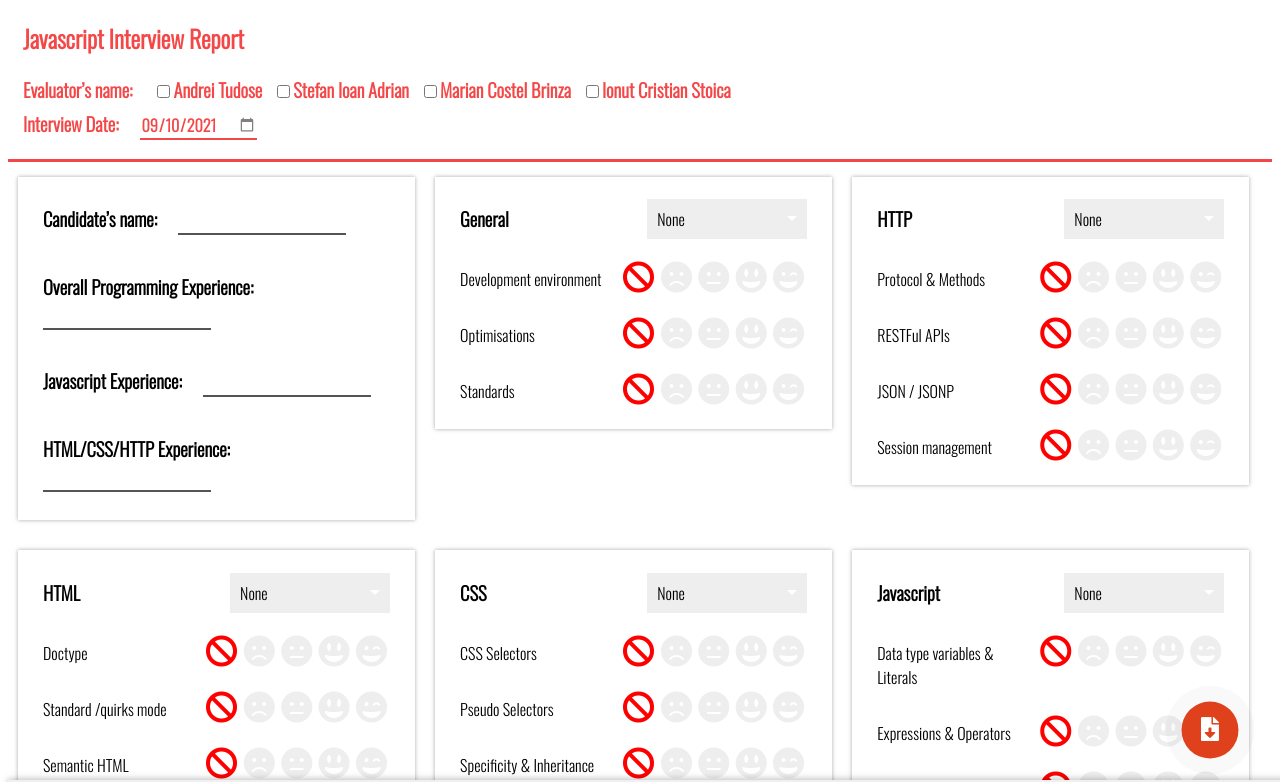
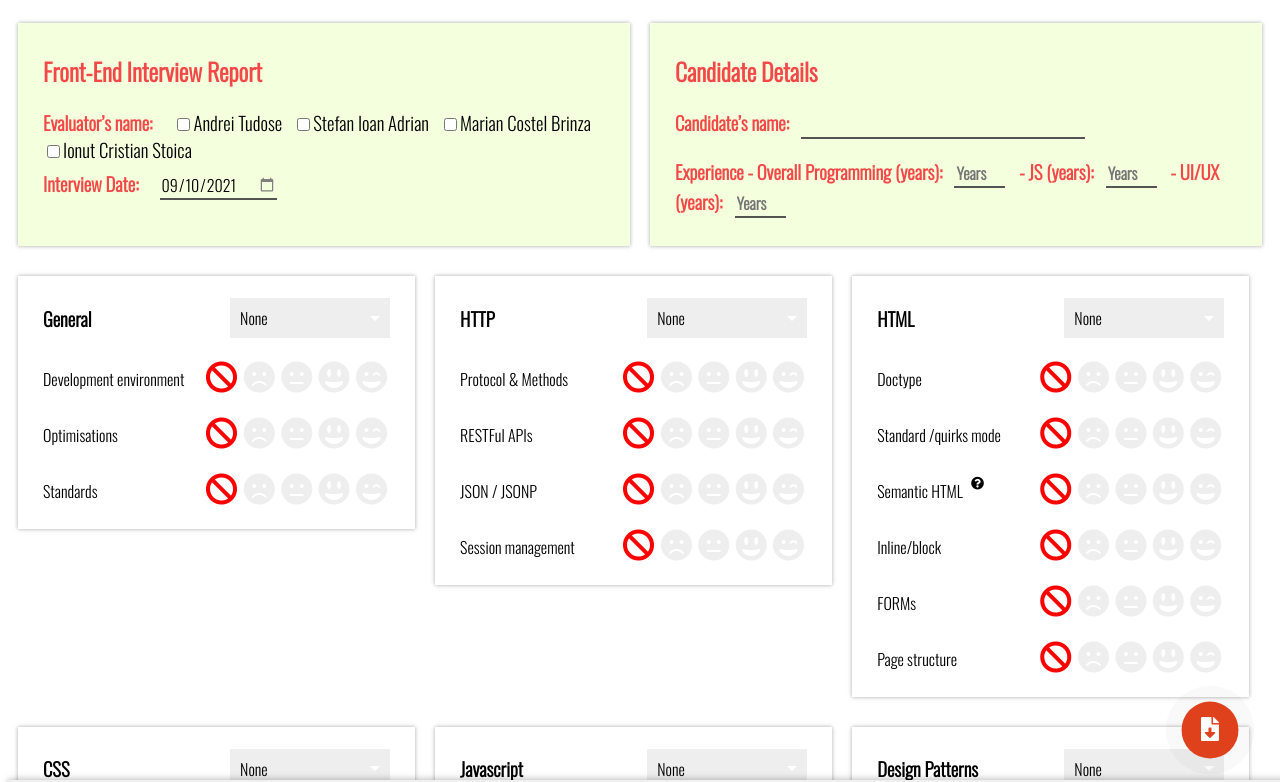
Before and after one commit to andreitudose7/endava-report-generator-ui, a Vue app: page / in a window 1280 px wide. Shown: the top 782 px of the page. Built offline with nearby package versions, Linux system fonts and the light colour scheme.

Commit message:
Code Refactoring + Form Structure Changed + CSS

```diff
--- a/src/App.vue
+++ b/src/App.vue
@@ -1,6 +1,7 @@
 <template>
-  <header>
-    <h2> Javascript Interview Report </h2>
+  <header style="display: flex; justify-content: space-between;">
+    <section>
+      <h2> Front-End Interview Report </h2>
       <h3>
         <div>
           <label :style="{marginRight: '17px'}"> Evaluator’s name: </label>
@@ -17,25 +18,23 @@
           Interview Date: <span :style="{marginLeft: '17px'}"> <input type="date" v-model="formValues.interviewDate" /> </span>
         </div>
       </h3>
-  </header>
+    </section>
     <section>
+      <h2> Candidate Details </h2>
       <h3>
-      <label :style="{marginRight: '17px'}"> Candidate’s name: </label>
-      <input type="text" v-model="formValues.candidateName" />
+        <label> Candidate’s name: </label>
+        <input type="text" style="margin-left: 8px; margin-right: 10px; width: 280px;" v-model="formValues.candidateName" />
       </h3>
       <h3>
-      <label :style="{marginRight: '17px'}"> Overall Programming Experience: </label>
-      <input type="text" v-model="formValues.overallExperience" />
-    </h3>
-    <h3>
-      <label :style="{marginRight: '17px'}"> Javascript Experience: </label>
-      <input type="text" v-model="formValues.jsExperience" />
-    </h3>
-    <h3>
-      <label :style="{marginRight: '17px'}"> HTML/CSS/HTTP Experience: </label>
-      <input type="text" v-model="formValues.cssHtmlHttpExperience" />
+        <label> Experience - Overall Programming (years): </label>
+        <input type="number" v-model="formValues.overallExperience" placeholder="Years" />
+        <label> - JS (years): </label>
+        <input type="number" v-model="formValues.jsExperience" placeholder="Years" />
+        <label> - UI/UX (years): </label>
+        <input type="number" v-model="formValues.cssHtmlHttpExperience" placeholder="Years" />
       </h3>
     </section>
+  </header>
   <section v-for="(category, categoryIndex) in formValues.evaluation" :key="category.areaName">
     <div style="display: flex; justify-content: space-between; align-items: center;">
       <h3>
@@ -46,9 +45,22 @@
           :message="category.description || 'No description yet'"
         />
       </h3>
-      <RatingDropdown
+      <Dropdown
         :widget-id="category.areaName + '-evaluation-dd'"
         v-model="formValues.evaluation[categoryIndex].points"
+        :dataSource="[{
+            label: 'None',
+            value: -1
+          }, {
+            label: 'Beginner',
+            value: 0
+          }, {
+            label: 'Intermediate',
+            value: 1,
+          }, {
+            label: 'Advanced',
+            value: 2
+          }]"
       />
     </div>
 
@@ -70,13 +82,78 @@
     </div>
   </section>
   <section>
-    <h3>
-      Grade <input type="text" v-model="formValues.evaluationGrade" style="margin: 0px 30px 0px 13px; width: 50px;" />
-      <input type="radio" id="candidateAccepted" name="candidateAcceptance" value="Accepted" v-model="formValues.evaluationStatus" />
-      <label for="candidateAccepted" class="evaluationStatusLabel"> Accepted </label>
-      <input type="radio" id="candidateRejected" name="candidateAcceptance" value="Rejected" v-model="formValues.evaluationStatus" />
-      <label for="candidateRejected" class="evaluationStatusLabel"> Rejected </label>
-    </h3>
+    <div style="display: inline-flex; align-items: center;">
+      <h3 style="margin-right: 25px;"> Grade </h3>
+      <Dropdown
+        widget-id="grade-selection-dd"
+        v-model="formValues.evaluationGrade"
+        extraClassName="grade-selection-dd"
+        :dataSource="[{
+            label: 'Rejected',
+            value: -1
+          }, {
+            label: 'Junior Developer (JT)',
+            value: 0
+          }, {
+            label: 'Developer (TL)',
+            value: 1,
+          }, {
+            label: 'Developer (ST)',
+            value: 2
+          }, {
+            label: 'Senior Developer (EN)',
+            value: 3
+          }, {
+            label: 'Senior Developer (SE)',
+            value: 4
+          }, {
+            label: 'Discipline Lead (CL)',
+            value: 5
+          }, {
+            label: 'Development Lead (CL)',
+            value: 6
+          }, {
+            label: 'Development Consultant (CL)',
+            value: 7
+          }, {
+            label: 'Design Lead (CL)',
+            value: 8
+          }, {
+            label: 'Senior Development Lead (SC)',
+            value: 9
+          }, {
+            label: 'Senior Development Consultant (SC)',
+            value: 10
+          }, {
+            label: 'Head of Development (SC)',
+            value: 11
+          }, {
+            label: 'Design Lead (SC)',
+            value: 12
+          }, {
+            label: 'Principal Development Consultant (ML)',
+            value: 13
+          }, {
+            label: 'Head of Development (ML)',
+            value: 14
+          }, {
+            label: 'Discipline Lead (ML)',
+            value: 15
+          }, {
+            label: 'Design Authority (ML)',
+            value: 16
+          }, {
+            label: 'Group Head of Development (SM)',
+            value: 17
+          }, {
+            label: 'Group Head of Code Quality (SM)',
+            value: 18
+          }, {
+            label: 'Design Authority (SM)',
+            value: 19
+          }]"
+      />
+    </div>
   </section>
   <section>
     <h3> Comments & Observations </h3>
@@ -88,7 +165,7 @@
 
 <script>
 import RatingFaces from './components/RatingFaces.vue';
-import RatingDropdown from './components/RatingDropdown.vue';
+import Dropdown from './components/Dropdown.vue';
 import ApplicationFooter from './components/ApplicationFooter.vue';
 import Tooltip from './components/Tooltip.vue';
 import evaluationFormat from './interview-questions/evaluationFormat';
@@ -107,7 +184,7 @@ export default {
   name: 'App',
   components: {
     RatingFaces,
-    RatingDropdown,
+    Dropdown,
     Tooltip,
     ApplicationFooter,
   },
@@ -124,8 +201,7 @@ export default {
             jsExperience: '',
             cssHtmlHttpExperience: '',
             evaluation: evaluationFormat.questions,
-            evaluationGrade: '',
-            evaluationStatus: 'Not-Setted',
+            evaluationGrade: -1,
             commentsAndObservations: ''
           }
     }
@@ -153,13 +229,12 @@ export default {
             if(className.indexOf('tooltip-container') !== -1) {
               return true;
             }
+            if(className.indexOf('application-footer') !== -1) {
+              return true;
+            }
             if(tagName.toLowerCase() === 'label' && className.indexOf('interviewerName') !== -1) {
               const interviewerName = element.getAttribute('for');
               return this.formValues.interviewers.indexOf(interviewerName) === -1;
-            }
-            if(tagName.toLowerCase() === 'label' && className.indexOf('evaluationStatusLabel') !== -1) {
-              const candidateAcceptance = element.innerText;
-              return this.formValues.evaluationStatus.trim() !== candidateAcceptance.trim();
             }
             if(tagName.toLowerCase() === 'label' && className.indexOf('option') !== -1) {
               const forAttrValue = element.getAttribute('for');
@@ -197,10 +272,11 @@ export default {
   body {
     font-family: 'Oswald', sans-serif;
   }
+  #app {
+    margin: 0px 0px 600px;
+  }
   header {
-    border-bottom: 3px solid;
     color: hsl(0, 89%, 62%);
-    padding: 0px 15px;
   }
   input {
     font-family: 'Oswald', sans-serif;
@@ -222,6 +298,14 @@ export default {
   input[type="radio"], input[type="radio"] + label {
     cursor: pointer;
   }
+  input[type="number"] {
+    width: 47px;
+    margin: 0px 10px 0px 8px;
+  }
+  header input[type="text"],
+  header input[type="number"] {
+    font-weight: bold;
+  }
   textarea {
     font-family: 'Oswald', sans-serif;
   }
@@ -237,6 +321,18 @@ export default {
     color: black;
     border-color: black;
     font-weight: normal;
+  }
+  header section {
+    width: 100%;
+    display: inline-block;
+    background: #f3ffdd;
+  }
+  .interviewerName {
+    color: black;
+    font-weight: normal;
+  }
+  .grade-selection-dd {
+    width: 250px;
   }
   .export-report-btn {
     position: fixed;
--- a/src/components/ApplicationFooter.vue
+++ b/src/components/ApplicationFooter.vue
@@ -1,5 +1,5 @@
 <template>
-  <div class='application-footer'> Application created by Andrei Tudose (2D) for Endava. Copyright © 2021 Tudose Andrei, All rights reserved </div>
+  <div class='application-footer'> Report Generator Application created by Andrei Tudose (2D) for Endava PTD </div>
 </template>
 
 <script>
--- /dev/null
+++ b/src/components/Dropdown.vue
@@ -0,0 +1,114 @@
+<template>
+    <div :class="{ select: true, [extraClassName]: extraClassName ? true: false }" tabindex="1">
+        <template v-for="item in dataSource" :key="item.value">
+            <input
+                class="selectopt"
+                :value="item.value"
+                :name="widgetId"
+                type="radio"
+                :id="widgetId + '-evaluation-option-' + item.label"
+                :checked="modelValue == item.value"
+                @click="$emit('update:modelValue', $event.target.value)"
+            />
+            <label
+                :for="widgetId + '-evaluation-option-' + item.label"
+                :class="{
+                  option: true,
+                  active: modelValue == item.value
+                }"
+            >
+              {{ item.label }}
+            </label>
+        </template>
+    </div>
+</template>
+
+<script>
+export default {
+    name: 'Dropdown',
+    props: [
+        'modelValue',
+        'widgetId',
+        'dataSource',
+        'extraClassName'
+    ]
+}
+</script>
+
+<style>
+.select {
+  display: flex;
+  flex-direction: column;
+  position: relative;
+  width: 160px;
+  height: 40px;
+}
+
+.select .option {
+  padding:0 30px 0 10px;
+  min-height:40px;
+  display:flex;
+  align-items:center;
+  background:#eee;
+  border-top:#eee solid 1px;
+  position:absolute;
+  top:0;
+  width: 100%;
+  pointer-events:none;
+  order:2;
+  z-index:1;
+  transition:background .4s ease-in-out;
+  box-sizing:border-box;
+  overflow:hidden;
+  white-space:nowrap;
+}
+
+.select .option:hover {
+  background:rgb(211, 211, 211);
+}
+.select .option.active {
+  background: #eee;
+}
+
+.select:focus .option {
+  position:relative;
+  pointer-events:all;
+}
+
+.select input {
+  opacity: 0;
+  position: absolute;
+  left: -99999px;
+}
+
+.select input:checked + label {
+  order: 1;
+  z-index:2;
+  background: #eee;
+  border-top:none;
+  position:relative;
+}
+
+.select input:checked + label:after {
+  content:'';
+  width: 0;
+  height: 0;
+  border-left: 5px solid transparent;
+  border-right: 5px solid transparent;
+  border-top: 5px solid white;
+  position:absolute;
+  right:10px;
+  top:calc(50% - 2.5px);
+  pointer-events:none;
+  z-index:3;
+}
+
+.select input:checked + label:before {
+  position:absolute;
+  right:0;
+  height: 40px;
+  width: 40px;
+  content: '';
+  background:#eee;
+}
+</style>
--- a/src/components/RatingDropdown.vue
+++ /dev/null
@@ -1,161 +0,0 @@
-<template>
-    <div class="select" tabindex="1">
-        <input
-            class="selectopt"
-            value="-1"
-            :name="widgetId"
-            type="radio"
-            :id="widgetId + '-evaluation-option-None'"
-            :checked="modelValue == -1"
-            @click="$emit('update:modelValue', $event.target.value)"
-        />
-        <label
-          :for="widgetId + '-evaluation-option-None'"
-          :class="{
-            option: true,
-            active: modelValue == -1
-          }"
-        >
-          None
-        </label>
-        <input
-            class="selectopt"
-            value="0"
-            :name="widgetId"
-            type="radio"
-            :id="widgetId + '-evaluation-option-Beginner'"
-            :checked="modelValue == 0"
-            @click="$emit('update:modelValue', $event.target.value)"
-        />
-        <label
-          :for="widgetId + '-evaluation-option-Beginner'"
-          :class="{
-            option: true,
-            active: modelValue == 0
-          }"
-        >
-          Beginner
-        </label>
-        <input
-            class="selectopt"
-            value="1"
-            :name="widgetId"
-            type="radio"
-            :id="widgetId + '-evaluation-option-Intermediate'"
-            :checked="modelValue == 1"
-            @click="$emit('update:modelValue', $event.target.value)"
-        />
-        <label
-          :for="widgetId + '-evaluation-option-Intermediate'"
-          :class="{
-            option: true,
-            active: modelValue == 1
-          }"
-        >
-          Intermediate
-        </label>
-        <input
-            class="selectopt"
-            value="2"
-            :name="widgetId"
-            type="radio"
-            :id="widgetId + '-evaluation-option-Advanced'"
-            :checked="modelValue == 2"
-            @click="$emit('update:modelValue', $event.target.value)"
-        />
-        <label
-          :for="widgetId + '-evaluation-option-Advanced'"
-          :class="{
-            option: true,
-            active: modelValue == 2
-          }"
-        >
-          Advanced
-        </label>
-    </div>
-</template>
-
-<script>
-export default {
-    name: 'RatingDropdown',
-    props: [
-        'modelValue',
-        'widgetId'
-    ]
-}
-</script>
-
-<style>
-.select {
-  display: flex;
-  flex-direction: column;
-  position: relative;
-  width: 160px;
-  height: 40px;
-}
-
-.select .option {
-  padding:0 30px 0 10px;
-  min-height:40px;
-  display:flex;
-  align-items:center;
-  background:#eee;
-  border-top:#eee solid 1px;
-  position:absolute;
-  top:0;
-  width: 100%;
-  pointer-events:none;
-  order:2;
-  z-index:1;
-  transition:background .4s ease-in-out;
-  box-sizing:border-box;
-  overflow:hidden;
-  white-space:nowrap;
-}
-
-.select .option:hover {
-  background:#eee;
-}
-
-.select:focus .option {
-  position:relative;
-  pointer-events:all;
-}
-
-.select input {
-  opacity: 0;
-  position: absolute;
-  left: -99999px;
-}
-
-.select input:checked + label {
-  order: 1;
-  z-index:2;
-  background: #eee;
-  border-top:none;
-  position:relative;
-}
-
-.select input:checked + label:after {
-  content:'';
-  width: 0;
-  height: 0;
-  border-left: 5px solid transparent;
-  border-right: 5px solid transparent;
-  border-top: 5px solid white;
-  position:absolute;
-  right:10px;
-  top:calc(50% - 2.5px);
-  pointer-events:none;
-  z-index:3;
-}
-
-.select input:checked + label:before {
-  position:absolute;
-  right:0;
-  height: 40px;
-  width: 40px;
-  content: '';
-  background:#eee;
-}
-</style>
--- a/src/interview-questions/question-categories/html.js
+++ b/src/interview-questions/question-categories/html.js
@@ -9,7 +9,10 @@ export default {
         points: -1
     },{
         title: 'Semantic HTML',
-        points: -1
+        points: -1,
+        description: `A semantic element clearly describes its meaning to both the browser and the developer.
+            Examples of non-semantic elements: <div> and <span> - Tells nothing about its content.
+            Examples of semantic elements: <form>, <table>, and <article> - Clearly defines its content.`
     },{
         title: 'Inline/block',
         points: -1
```
Lines whose indentation alone changed are shown as unchanged.
